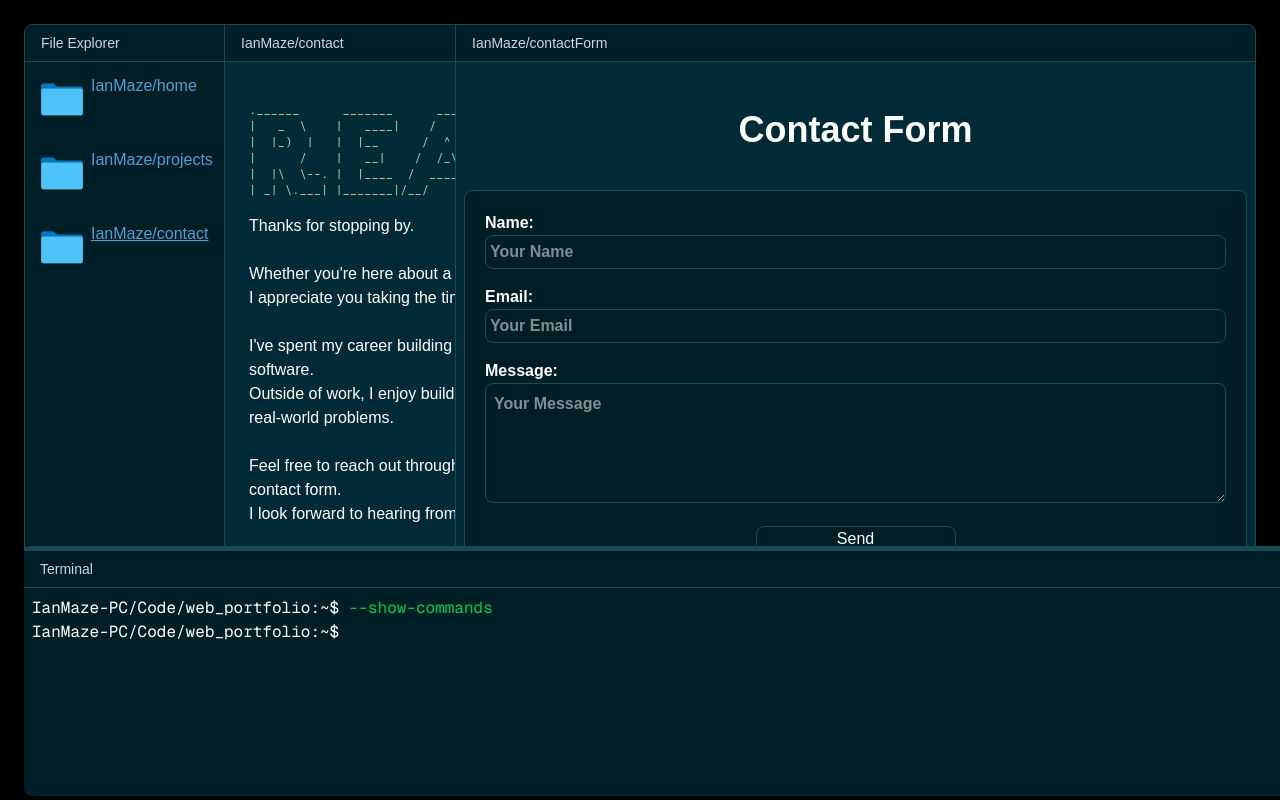
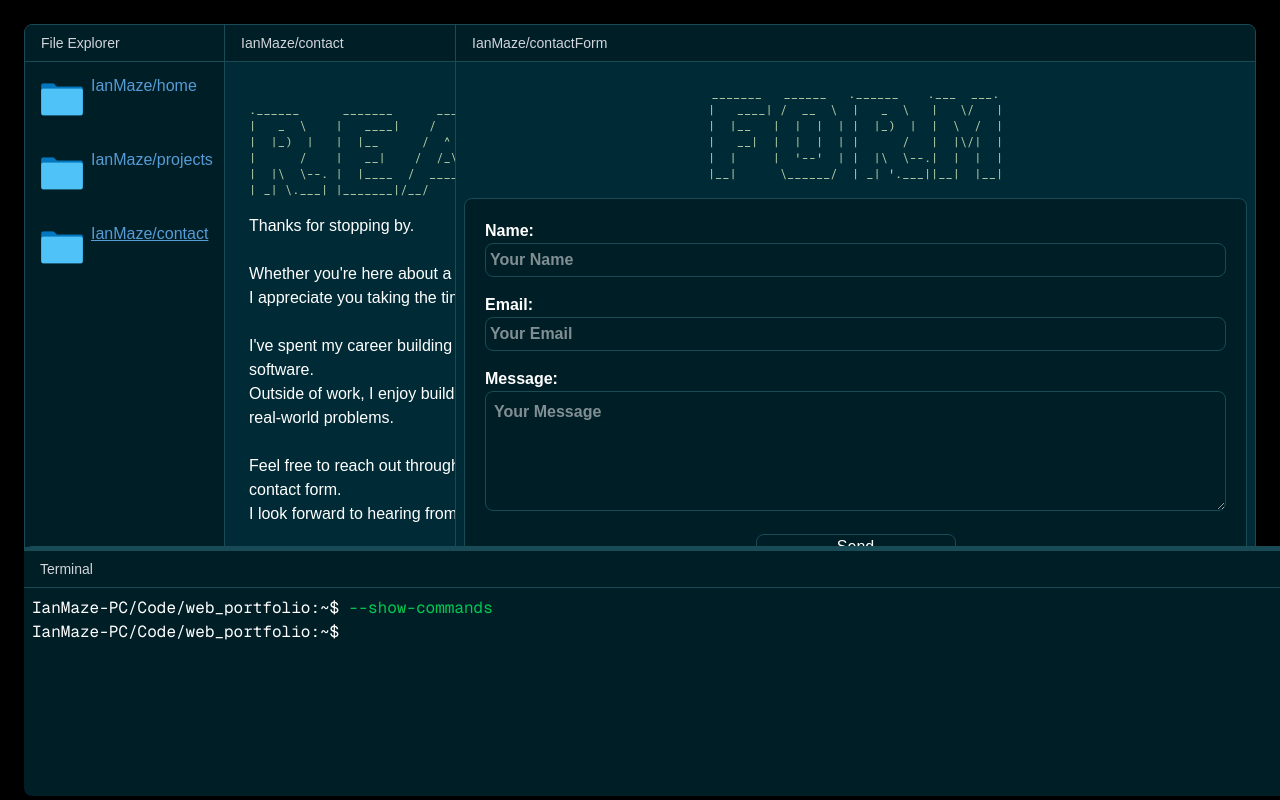
Before and after one commit to IanMaze93/web_portfolio, a Next.js app: page /contact in a window 1280 px wide. Built offline with nearby package versions, Linux system fonts and the light colour scheme.

Commit message:
feat(styling): [PW-12] add on hover and other updates

```diff
--- a/components/common/nav.tsx
+++ b/components/common/nav.tsx
@@ -19,7 +19,7 @@ export default function Nav({ activePage }: NavProps) {
       <Label value="File Explorer"></Label>
 
       <Link
-        className="p-3 flex justify-content text-[#569cd6]"
+        className="p-3 flex justify-content text-[#569cd6] hover:text-blue-300"
         style={{ textDecoration: isActivePage("home", activePage) }}
         href="/"
       >
@@ -34,7 +34,7 @@ export default function Nav({ activePage }: NavProps) {
       </Link>
 
       <Link
-        className="p-3 flex justify-content text-[#569cd6]"
+        className="p-3 flex justify-content text-[#569cd6] hover:text-blue-300"
         style={{ textDecoration: isActivePage("projects", activePage) }}
         href="/projects"
       >
@@ -49,7 +49,7 @@ export default function Nav({ activePage }: NavProps) {
       </Link>
 
       <Link
-        className="p-3 flex justify-content text-[#569cd6]"
+        className="p-3 flex justify-content text-[#569cd6] hover:text-blue-300"
         style={{ textDecoration: isActivePage("contact", activePage) }}
         href="/contact"
       >
--- a/components/contact/contactLogo.tsx
+++ b/components/contact/contactLogo.tsx
@@ -15,3 +15,21 @@ export default function ContactLogo() {
     </pre>
   );
 }
+
+const formLogo = String.raw`
+ _______   ______   .______    .___  ___.
+ |   ____| /  __  \  |   _  \   |   \/   |
+ |  |__   |  |  |  | |  |_)  |  |  \  /  |
+ |   __|  |  |  |  | |      /   |  |\/|  |
+ |  |     |  '--'  | |  |\  \--.|  |  |  |
+|__|      \______/  | _| '.___||__|  |__|
+
+`;
+
+export function ContactFormLogo() {
+  return (
+    <pre className="font-mono text-xs text-[#b5cea8] whitespace-pre text-center">
+      {formLogo}
+    </pre>
+  );
+}
--- a/components/contact/form.tsx
+++ b/components/contact/form.tsx
@@ -1,5 +1,6 @@
 import { useState } from "react";
 import Label from "../common/label";
+import { ContactFormLogo } from "./contactLogo";
 
 export function ContactForm() {
   const [outputMessage, setOutputMessage] = useState("");
@@ -46,7 +47,7 @@ export function ContactForm() {
       <Label value="IanMaze/contactForm" />
 
       <form onSubmit={submitForm} className="p-2">
-        <h1 className="text-4xl font-bold text-center m-10">Contact Form</h1>
+        <ContactFormLogo />
 
         <div className="bg-[#001e26] border border-[#184b55] p-5 rounded-lg">
           <p className="font-bold mb-4">
--- a/components/home/extra.tsx
+++ b/components/home/extra.tsx
@@ -13,7 +13,7 @@ function GithubGraphCalander() {
     <section className="p-6 text-white rounded-lg shadow-lg">
       <h2 className="text-2xl font-bold mb-4 text-center">
         <a
-          className="text-[#569cd6] border-b"
+          className="text-[#569cd6] border-b hover:text-blue-300"
           href="https://github.com/IanMaze93"
         >
           Github | Ian Maze
--- a/components/projects/project.tsx
+++ b/components/projects/project.tsx
@@ -25,7 +25,7 @@ export function Project({
         <div className="flex-1 mr-4 border-r border-[#184b55]">
           <div className="m-4">
             <h1 className="font-bold mb-2">{name}</h1>
-            <a className="text-[#569cd6]" href={githubLink}>
+            <a className="text-[#569cd6] hover:text-blue-300" href={githubLink}>
               {githubLink}
             </a>
             <p className="mt-4 whitespace-pre-wrap">{description}</p>
```
